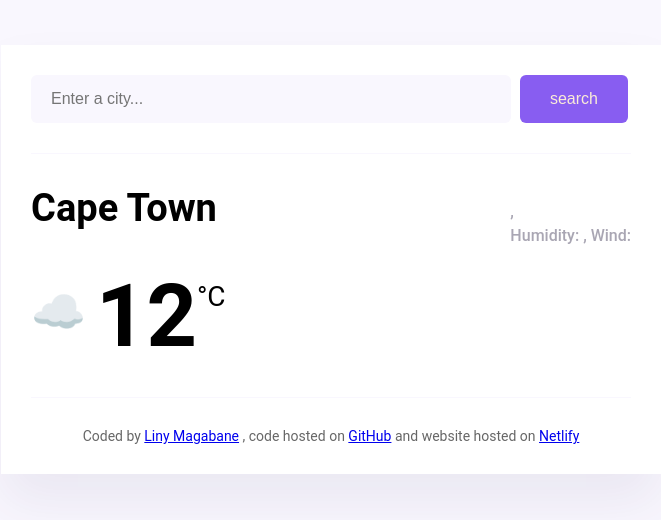
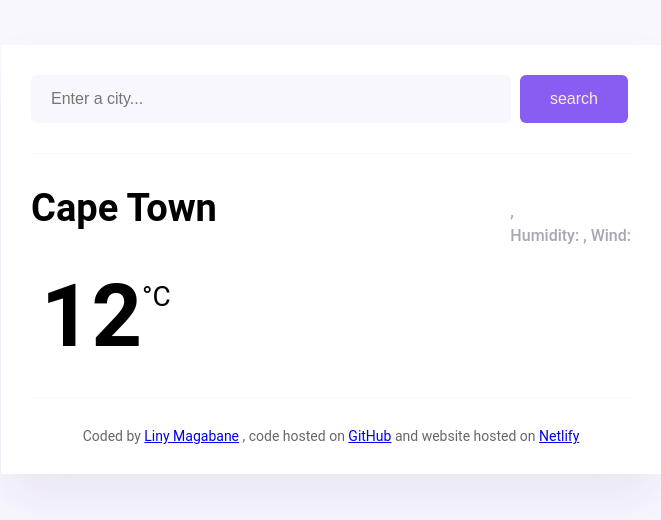
Before and after one commit to LinyMabase/Liny-weather-app, a plain HTML site: page index.html in a window 1280 px wide. Shown: the whole page, without its empty margins (309-970 px from the left). Drawn offline with nearby package versions, Linux system fonts and the light colour scheme; no server answers.

Commit message:
Update index.html

```diff
--- a/index.html
+++ b/index.html
@@ -27,7 +27,7 @@
     </p>
         </div>
         <div class="weather-app-temperature-container">
-            <div class="weather-app-icon">☁️</div>
+            <div class="weather-app-icon" id="icon"></div>
             <div class="weather-app-temperature-value" id="temperature">12</div>
             <div class="weather-app-unit">°C</div>
         </div>
```
